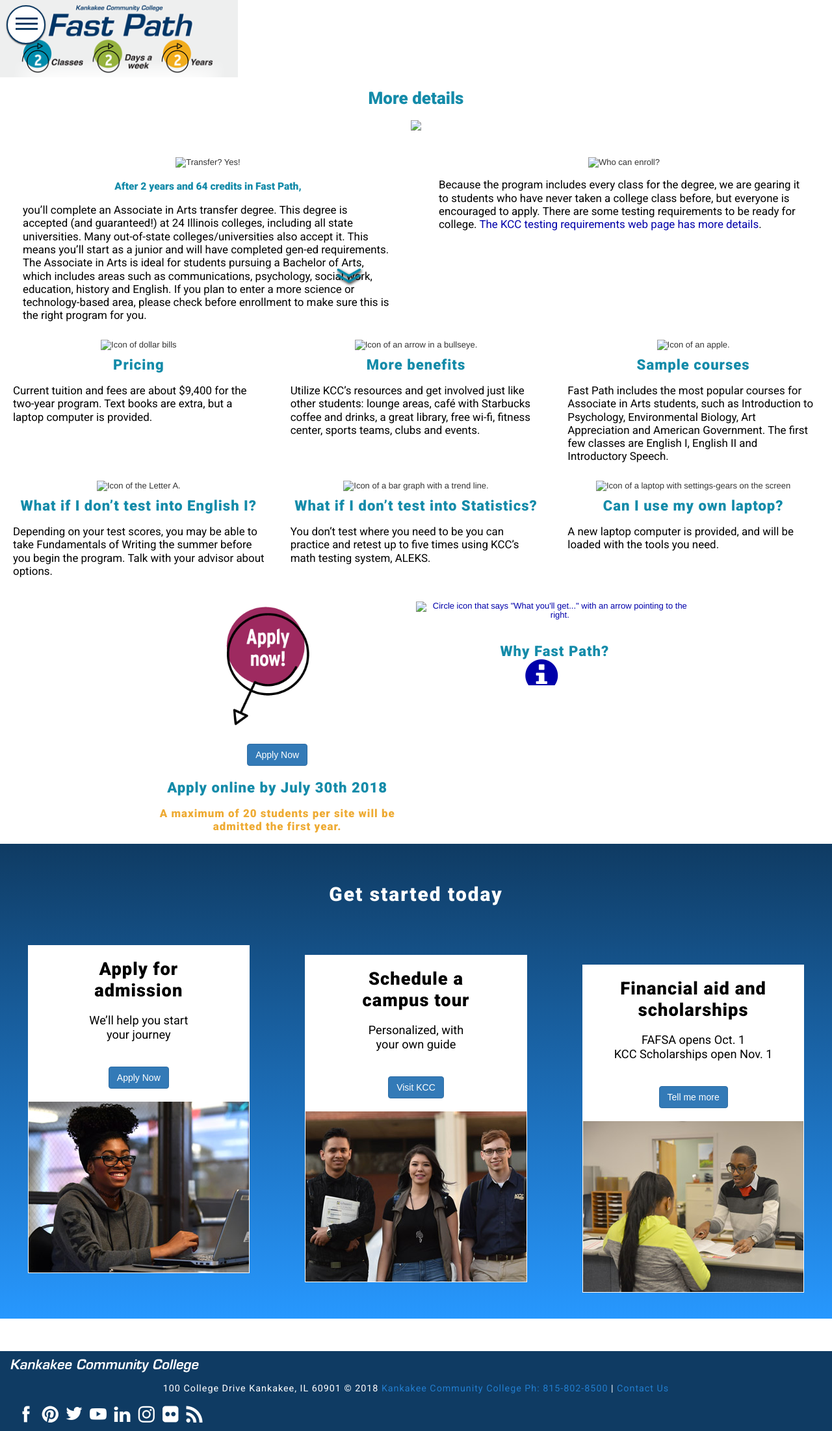
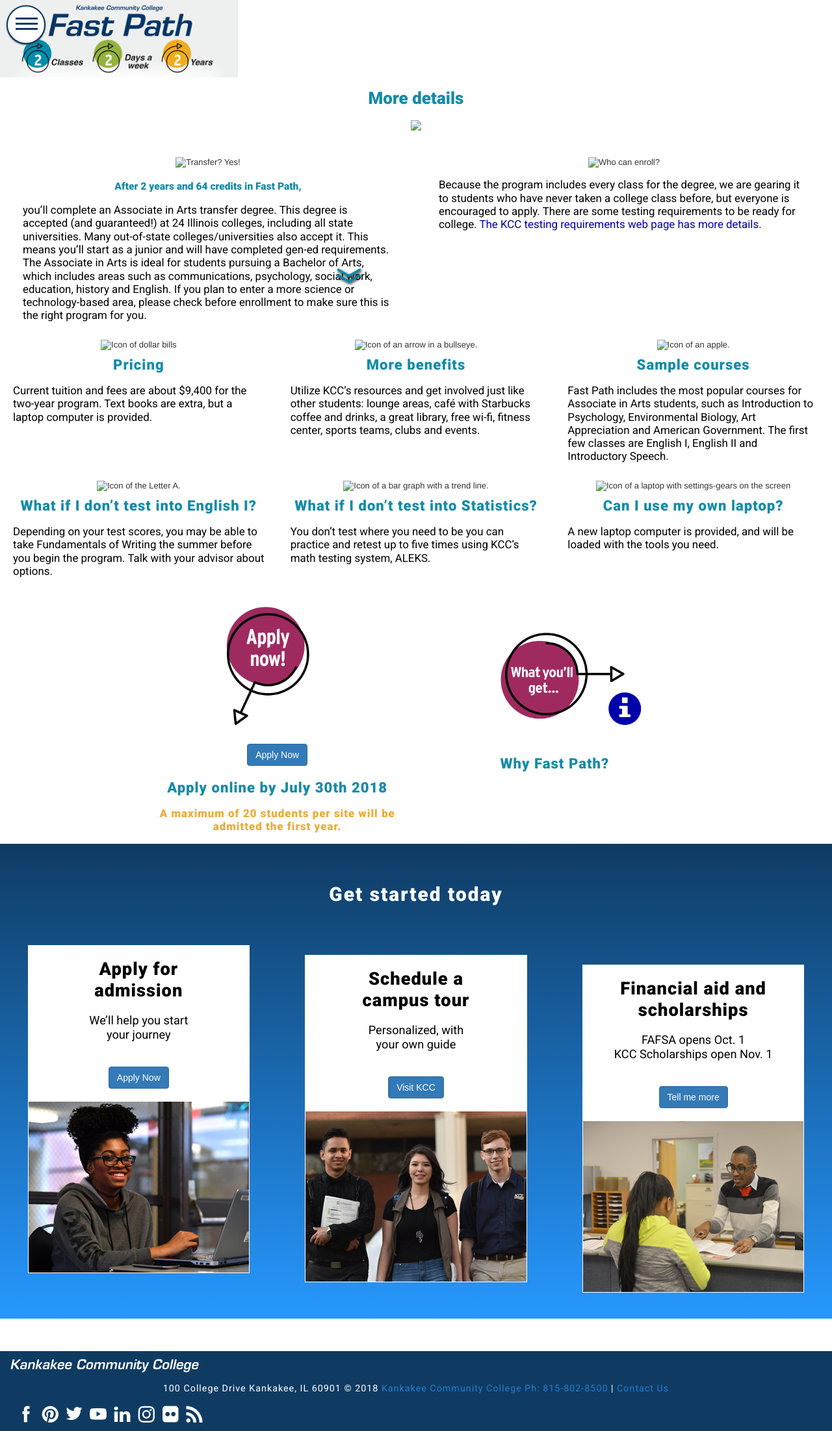
Before and after one commit to wdzajicek/jekyll-kcc-fastpath_img-zoom, a Jekyll site: the page built from details.md, in a window 1280 px wide. Shown: the whole page at 65% size. Built offline with Jekyll 4.4.1, drawn with Linux system fonts in a browser that asks for light colours; nearby versions of some CDN libraries.

Commit message:
why-fp.html module for {% inclusion %} in the Why Fast Path area on details page

```diff
--- a/_includes/why-fp.html
+++ b/_includes/why-fp.html
@@ -1,4 +1,4 @@
 <div class="col-lg-4">
-  <h2 class="text-center glyph"><a href="why-fastpath.html"><span><img src="img/what-youll-get_arrow-right.png" alt="Circle icon that says &quot;What you'll get...&quot; with an arrow pointing to the right." class="info-pos icon-marg what-pos"><span class="glyphicon glyphicon-info-sign glyph-big abso"></span></span></a></h2>
-  <a href="why-fastpath.html"><h2 class="intro2 why-marg">Why Fast Path?</h2></a>
+  <h2 class="text-center glyph"><a href="/why-fastpath"><span><img src="../img/what-youll-get_arrow-right.png" alt="Circle icon that says &quot;What you'll get...&quot; with an arrow pointing to the right." class="info-pos icon-marg what-pos"><span class="glyphicon glyphicon-info-sign glyph-big abso"></span></span></a></h2>
+  <a href="/why-fastpath"><h2 class="intro2 why-marg">Why Fast Path?</h2></a>
 </div>
```
